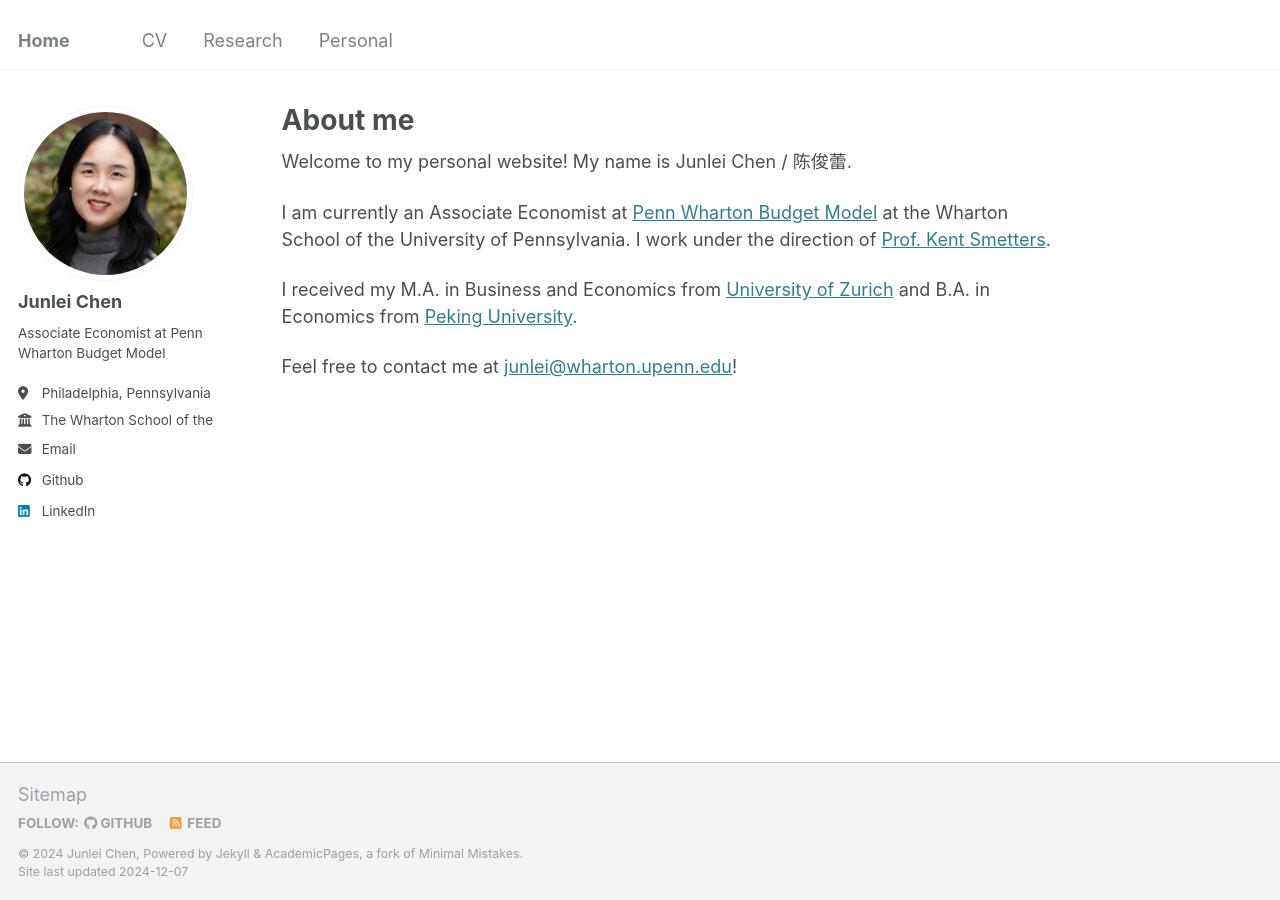
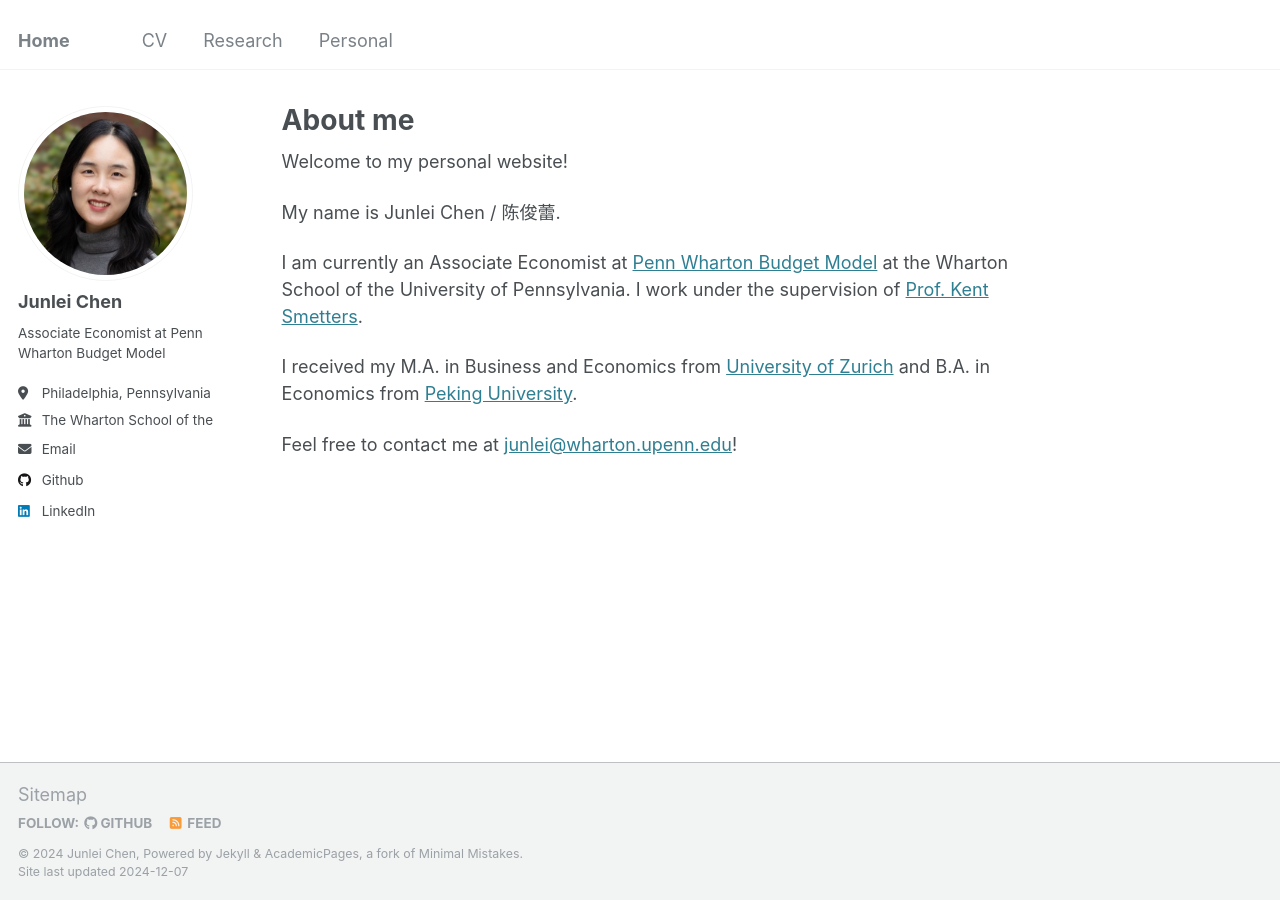
Before and after one commit to Junlei-Chen/junlei-chen.github.io, a Jekyll site: the page built from _pages/about.md, in a window 1280 px wide. Built offline with Jekyll 4.4.1, drawn with Linux system fonts in a browser that asks for light colours.

```diff
--- a/_pages/Personal.html
+++ b/_pages/Personal.html
@@ -1,7 +1,7 @@
 ---
 layout: archive
-title: "Talks and presentations"
-permalink: /talks/
+title: "Personal"
+permalink: /personal/
 author_profile: true
 ---
 
--- a/_pages/Research.html
+++ b/_pages/Research.html
@@ -1,7 +1,7 @@
 ---
 layout: archive
-title: "Portfolio"
-permalink: /portfolio/
+title: "Research"
+permalink: /research/
 author_profile: true
 ---
 
--- a/_pages/about.md
+++ b/_pages/about.md
@@ -7,9 +7,11 @@ redirect_from:
   - /about.html
 ---
 
-Welcome to my personal website! My name is Junlei Chen / 陈俊蕾.
+Welcome to my personal website!
 
-I am currently an Associate Economist at [Penn Wharton Budget Model](https://budgetmodel.wharton.upenn.edu/) at the Wharton School of the University of Pennsylvania. I work under the direction of [Prof. Kent Smetters](https://bepp.wharton.upenn.edu/profile/smetters/).
+My name is Junlei Chen / 陈俊蕾.
+
+I am currently an Associate Economist at [Penn Wharton Budget Model](https://budgetmodel.wharton.upenn.edu/) at the Wharton School of the University of Pennsylvania. I work under the supervision of [Prof. Kent Smetters](https://bepp.wharton.upenn.edu/profile/smetters/).
 
 I received my M.A. in Business and Economics from [University of Zurich](https://www.uzh.ch/en.html) and B.A. in Economics from [Peking University](https://english.pku.edu.cn/).
 
```
